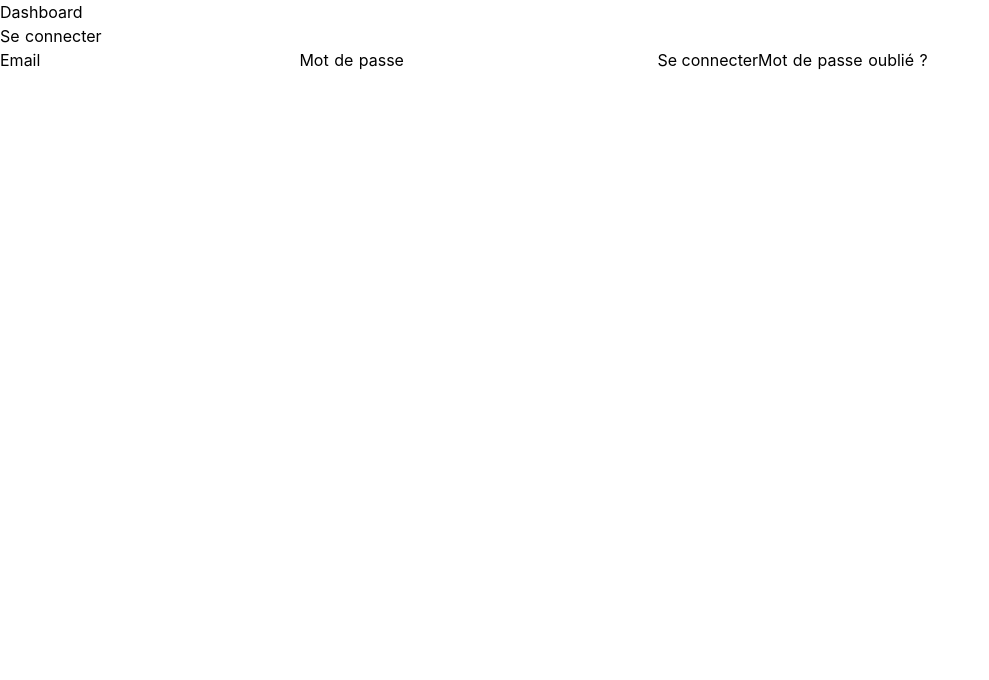
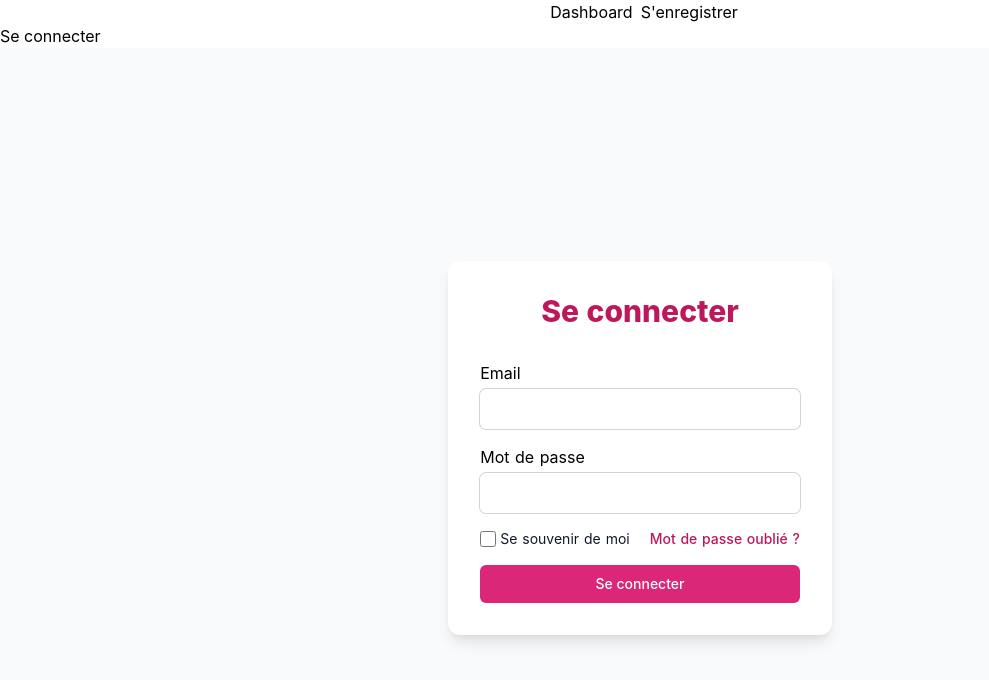
Before and after one commit to CMaiso/yogalib, a Nuxt app: page /login in a window 1280 px wide. Shown: the top 680 px of the page, without its empty margins (0-989 px from the left). Built offline with nearby package versions, Linux system fonts and the light colour scheme.

Commit message:
Setup Tailwind in SignIn.vue & add getters

```diff
--- a/components/NavBar.vue
+++ b/components/NavBar.vue
@@ -1,18 +1,43 @@
 <template>
   <header>
     <nav>
+      <ul class="flex justify-center items-center">
+        <li class="ml-2">
+          <nuxt-link exact to="/">Dashboard</nuxt-link>
+        </li>
+        <li class="ml-2">
+          <nuxt-link to="/register">S'enregistrer</nuxt-link>
+        </li>
+      </ul>
       <ul>
-        <li><nuxt-link exact to="/">Dashboard</nuxt-link></li>
-        <li><nuxt-link to="/login">Se connecter</nuxt-link></li>
+        <li v-if="isUserAuth">Coucou {{ getUser.email }}</li>
+        <li>
+          <button
+            class=""
+            v-if="!isUserAuth">
+            <nuxt-link to="/login">Se connecter</nuxt-link>
+          </button>
+          <button
+            class=""
+            v-if="isUserAuth">
+            <nuxt-link to="/login">Déconnexion</nuxt-link>
+          </button>
+        </li>
       </ul>
     </nav>
   </header>
 </template>
 
 <script>
+import {mapGetters} from 'vuex'
+
 export default {
-  name: "NavBar"
+  name: "NavBar",
+  computed: {
+    ...mapGetters(['getUser', 'isUserAuth'])
+  },
 }
+
 </script>
 
 <style scoped>
--- a/components/authentication/SignIn.vue
+++ b/components/authentication/SignIn.vue
@@ -1,22 +1,40 @@
 <template>
-  <section class="">
-    <form class="" @submit.prevent="signIn()">
-      <label>
-        Email
-        <input type="email" v-model="email" required/>
-      </label>
-      <label>
-        Mot de passe
-        <input type="password" v-model="password" required/>
-      </label>
-      <button type="submit">Se connecter</button>
-      <a href="/">Mot de passe oublié ?</a>
+  <section class="flex w-full min-h-screen justify-center items-center bg-gray-50 max-w-full">
+    <form class="text-left bg-white rounded-xl shadow-lg p-8 flex flex-col" @submit.prevent="signIn()">
+      <h2 class="text-center text-3xl font-extrabold text-pink-700 mb-8">
+        Se connecter
+      </h2>
+      <label class="mb-1">Email</label>
+      <input class="ring-1 ring-gray-300 w-full rounded-md px-4 py-2 outline-none mb-4" type="email" v-model="email"
+             required/>
+      <label class="mb-1">Mot de passe</label>
+      <input class="ring-1 ring-gray-300 w-full rounded-md px-4 py-2 outline-none mb-4" type="password" v-model="password"
+             required/>
+      <div class="flex items-center justify-between">
+        <div class="flex items-center">
+          <input id="remember-me" name="remember-me" type="checkbox"
+                 class="h-4 w-4 text-indigo-600 focus:ring-indigo-500 border-gray-300 rounded">
+          <label for="remember-me" class="ml-1 mr-5 block text-sm text-gray-900">
+            Se souvenir de moi
+          </label>
+        </div>
+
+        <div class="text-sm">
+          <a href="#" class="font-medium text-pink-700 hover:text-pink-500">
+            Mot de passe oublié ?
+          </a>
+        </div>
+      </div>
+      <button
+        class="w-full flex justify-center py-2 px-4 border border-transparent text-sm font-medium rounded-md text-white bg-pink-600 hover:bg-pink-700 focus:outline-none focus:ring-2 focus:ring-offset-2 focus:ring-indigo-500 mt-4"
+        type="submit">Se connecter
+      </button>
     </form>
   </section>
 </template>
 
 <script>
-import { mapActions } from 'vuex';
+import {mapActions, mapGetters} from 'vuex';
 
 export default {
   name: `SignIn`,
@@ -24,6 +42,7 @@ export default {
     return {
       email: "",
       password: "",
+      validationErrors: []
     }
   },
   methods: {
@@ -34,9 +53,9 @@ export default {
       this.signInAction({email: this.email, password: this.password})
     }
   },
-  props: {
-  },
+  props: {},
   computed: {
+    ...mapGetters(['getUser', 'isUserAuth'])
   },
 }
 </script>
--- a/components/authentication/SignUp.vue
+++ b/components/authentication/SignUp.vue
@@ -1,6 +1,6 @@
 <template>
   <section class="">
-    <form class="" @submit.prevent="signIn()">
+    <form class="" @submit.prevent="newUserSignUp()">
       <label>
         Email
         <input type="email" v-model="email" required/>
@@ -9,14 +9,22 @@
         Mot de passe
         <input type="password" v-model="password" required/>
       </label>
-      <button type="submit">Se connecter</button>
-      <a href="/">Mot de passe oublié ?</a>
+      <label>
+        Prénom
+        <input type="text" v-model="firstName" required/>
+      </label>
+      <label>
+        Nom
+        <input type="text" v-model="lastName" required/>
+      </label>
+      <button type="submit">Créer son compte</button>
     </form>
   </section>
 </template>
 
 <script>
-import { mapActions } from 'vuex';
+import { startCase } from "lodash";
+import { toLower } from "lodash";
 
 export default {
   name: `SignUp`,
@@ -31,11 +39,22 @@ export default {
     }
   },
   methods: {
-    ...mapActions([
+    firstLetterCapitalize(name) {
+      return startCase(toLower(name));
+    },
+    newUserSignUp() {
+      const newUserSignUp = this.$firebase.functions().httpsCallable("newUserSignUp");
 
-    ]),
-    signUp() {
-
+      newUserSignUp({
+        email: this.email.toLowerCase(),
+        password: this.password,
+        firstName: this.firstLetterCapitalize(this.firstName),
+        lastName: this.firstLetterCapitalize(this.lastName),
+        phone: this.phone,
+      });
+    },
+    sendMailConfirmation() {
+      this.$firebase.functions().httpsCallable("sendMailConfirmation");
     }
   },
   props: {
--- a/package.json
+++ b/package.json
@@ -10,8 +10,10 @@
   },
   "dependencies": {
     "core-js": "^3.9.1",
-    "firebase": "^8.6.3",
-    "nuxt": "^2.15.3"
+    "firebase": "^8.7.1",
+    "lodash": "^4.17.21",
+    "nuxt": "^2.15.3",
+    "vuefire": "^2.2.5"
   },
   "devDependencies": {
     "@nuxt/types": "^2.15.3",
--- a/store/index.js
+++ b/store/index.js
@@ -5,11 +5,17 @@ export const state = () => ({
 })
 
 //read the value but not mutate the state
-// export const getters = {
-//   getterValue: state => {
-//     return state.value
-//   }
-// }
+export const getters = {
+  getUser(state) {
+    return state.authUser;
+  },
+  isUserAuth(state) {
+    return !!state.authUser;
+  },
+  getError(state) {
+    return state.error;
+  }
+}
 
 //update the state, always synchronous. It's the only way to change data in the store
 export const mutations = {
@@ -29,7 +35,7 @@ export const actions = {
         email,
         password
       )
-      commit('SET_USER', {uid: user.uid, email: user.email, displayName: user.displayName})
+      commit('SET_USER', {uid: user.uid, email: user.email})
     } catch (e) {
       commit('SET_ERROR', e.message)
     }
@@ -37,7 +43,7 @@ export const actions = {
 
   async signOut({commit}) {
     try {
-      await fb.auth.signOut()
+      await this.$firebase.signOut()
       commit('SET_USER', null)
     } catch (e) {
       commit('SET_ERROR', e.message)
--- /dev/null
+++ b/tailwind.config.js
@@ -0,0 +1,11 @@
+module.exports = {
+  purge: [],
+  darkMode: false, // or 'media' or 'class'
+  theme: {
+    extend: {},
+  },
+  variants: {
+    extend: {},
+  },
+  plugins: [],
+}
```
Also changed, not shown: 2 other files (tests, documents, lock files or other folders).
